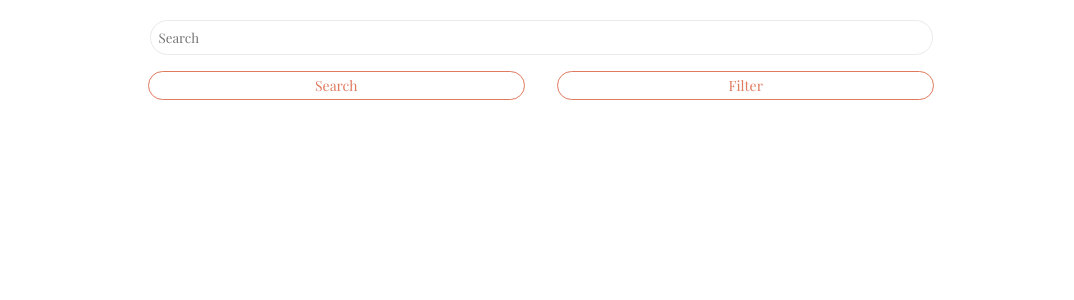
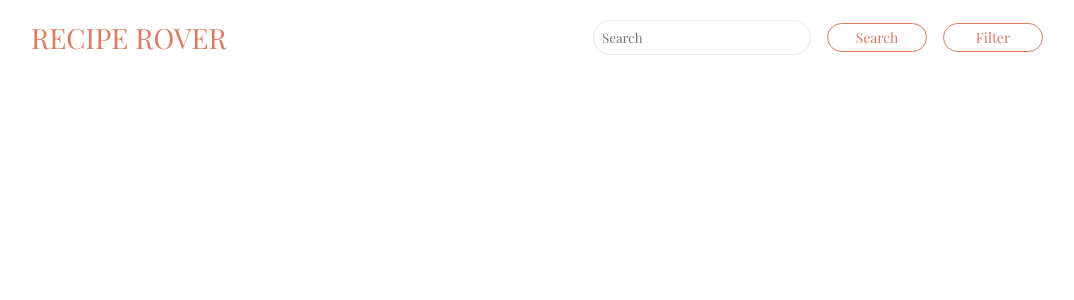
Before and after one commit to brianna-dunfield/spoonacular-recipe-site, a React (Vite) app: page / in a window 1280 px wide. Shown: the top 300 px of the page, without its empty margins (99-1173 px from the left). Built offline with nearby package versions, Linux system fonts and the light colour scheme.

Commit message:
nav bar for tablet & desktop styling

```diff
--- a/src/components/NavBar/NavBar.scss
+++ b/src/components/NavBar/NavBar.scss
@@ -16,6 +16,9 @@
         height: 4.6875rem;
         margin: 0 (-($TABLET-MARGIN));
         padding: 0 $TABLET-MARGIN;
+        flex-direction: row;
+        justify-content: space-between;
+        gap: 0;
     }
     @include desktop{
         margin: 0 (-($DESKTOP-MARGIN));
@@ -26,6 +29,9 @@
         text-decoration: none;
         color: $ACCENT-TWO;
         font-size: 28px;
+        @include tablet{
+            width: 300px;
+        }
     }
 
     &__search{
@@ -34,12 +40,19 @@
         gap: 0.5rem;
         align-items: center;
         width: 100%;
+        @include tablet{
+            flex-direction: row;
+            justify-content: flex-end;
+        }
 
         &-input{
             padding: 0.5rem;
             border: 1px solid $BORDERS;
             border-radius: 1.25rem;
             width: 75%;
+            @include tablet{
+                width: 200px;
+            }
             &:focus{
                 border-color: $ACCENT-TWO;
             }
@@ -51,6 +64,10 @@
         display: flex;
         justify-content: center;
         gap: 1rem;
+        @include tablet{
+            gap: 0;
+            width: fit-content;
+        }
         &>button{
             margin: 0.5rem;
             width: 37%;
@@ -61,6 +78,9 @@
             color: $ACCENT-TWO;
             background-color: $PRIMARY-BG;
             box-sizing: border-box;
+            @include tablet{
+                width: 100px;
+            }
             &:hover{
                 background-color: $ACCENT-TWO;
                 color: $PRIMARY-BG;
```
